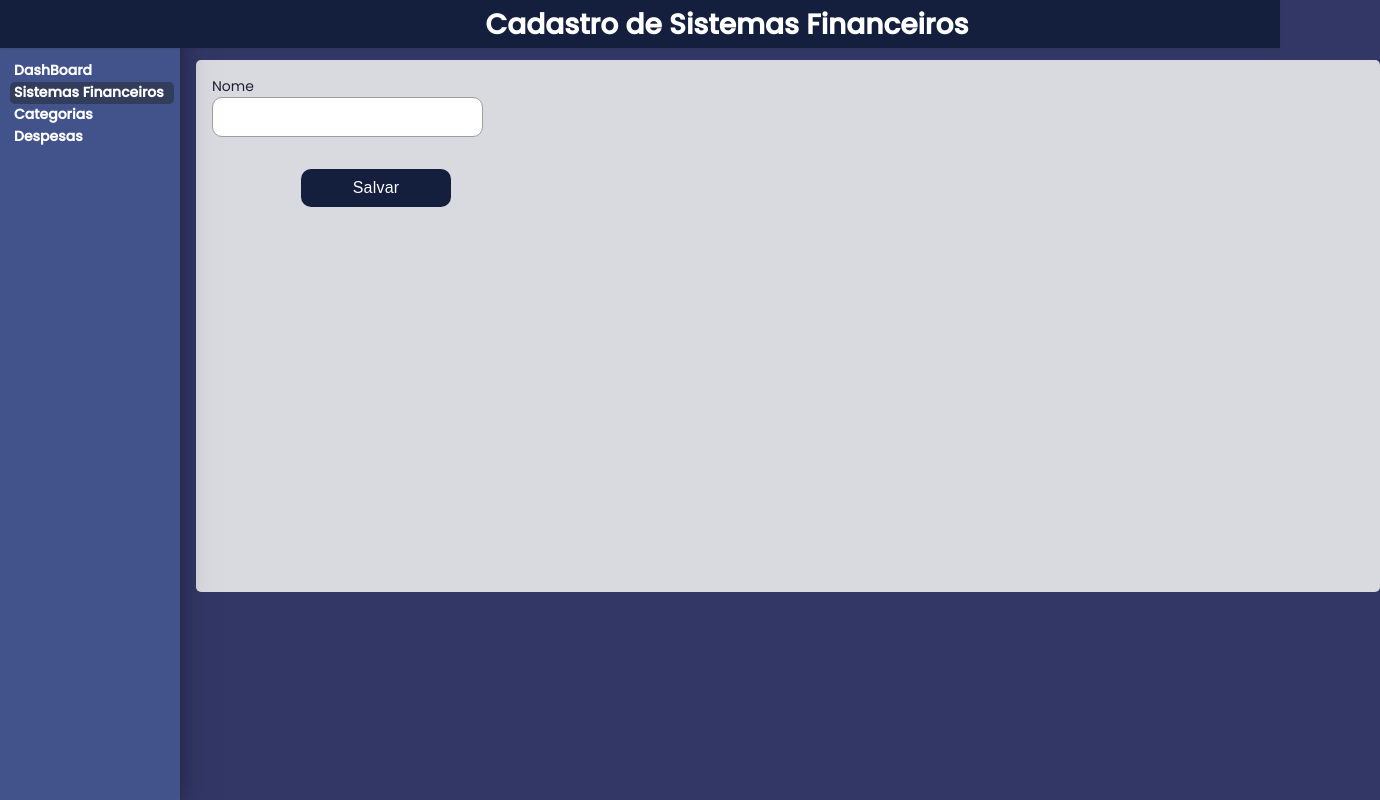
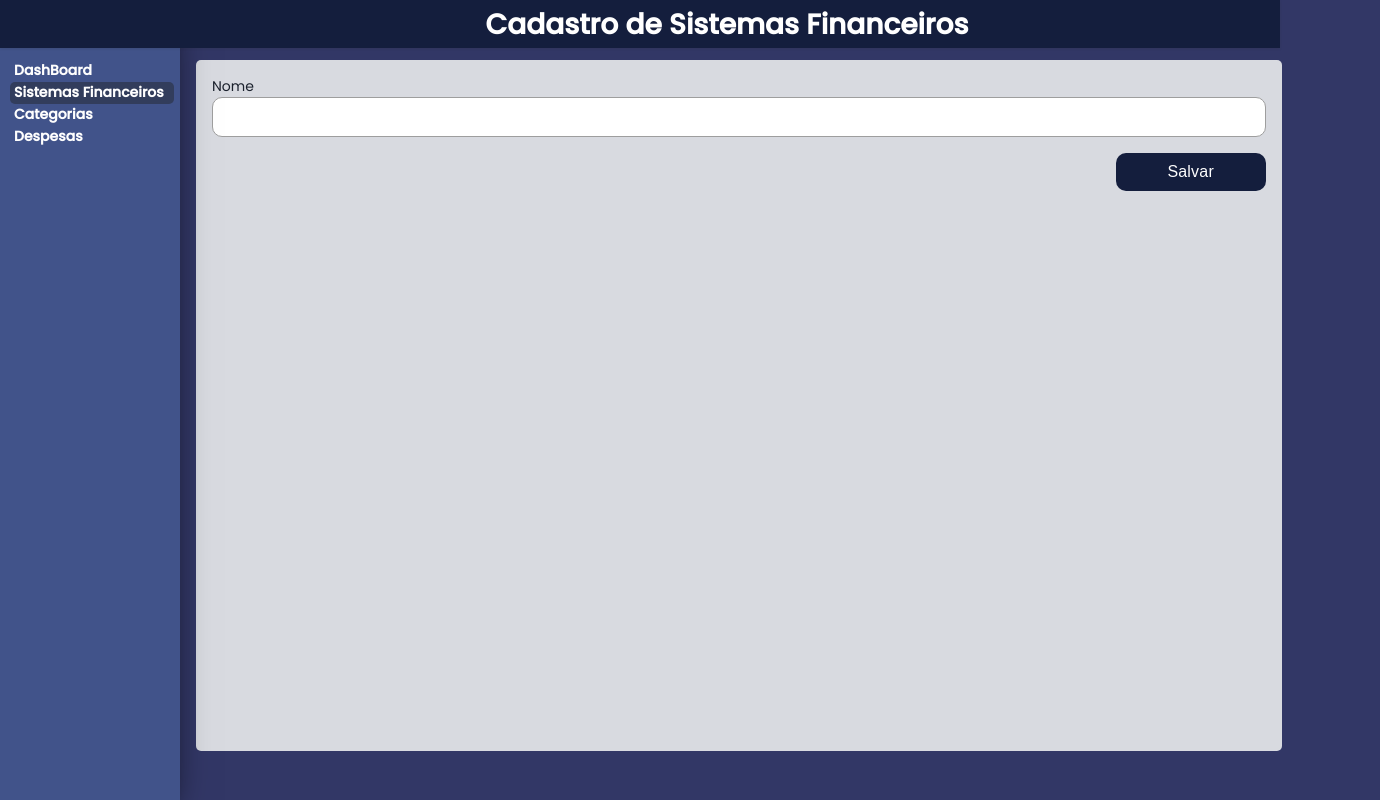
Before and after one commit to carloscampos2014/sys-financeiro, an Angular app in the folder front/my-financeiro/: page /sistema in a window 1280 px wide. Shown: the whole page, 1380 px wide, since content can reach past the window. Built offline with nearby package versions, Linux system fonts and the light colour scheme.

Commit message:
Colocando os campos no tamanho do frame

```diff
--- a/front/my-financeiro/src/styles.scss
+++ b/front/my-financeiro/src/styles.scss
@@ -24,7 +24,7 @@ input {
   display: flex;
   align-items: center;
   padding: 10px 15px;
-  width: 90vw;
+  width: 98%;
   height: 18px;
   background: #ffffff;
   border: 1px solid #9e9e9e;
@@ -50,38 +50,41 @@ label {
 .container-conteudo {
   padding: 60px 16px 16px 196px;
   min-height: 500px;
-  width: 90vw;
-  height: -webkit-fill-available;
+  width: 84vw;
+  height: 84vh;
   background: #323766;
 
   .content-page {
     background: #d8dae0;
-    width: 90vw;
+    width: 98%;
     padding: 16px;
     border-radius: 5px;
-    min-height: 500px;
-    height: -webkit-fill-available;
+    height: 98%;
 
     .form-page {
       display: grid;
-      justify-content: flex-start;
 
       .row {
         display: flex;
+        width: 98%;
         justify-content: flex-start;
-        align-items: center;
-        padding-bottom: 16px;
 
-        .group-row {}
+        .group-row {
+          width: 99%;
+        }
+
       }
 
       .row-button {
         display: flex;
+        width: 100%;
         justify-content: flex-end;
-        align-items: center;
-        padding-bottom: 16px;
 
-        .group-button {}
+        .group-button {
+          display: flex;
+          width: 100%;
+          justify-content: flex-end;
+        }
       }
     }
   }
```
Also changed, not shown: 1 other file (tests, documents, lock files or other folders).
